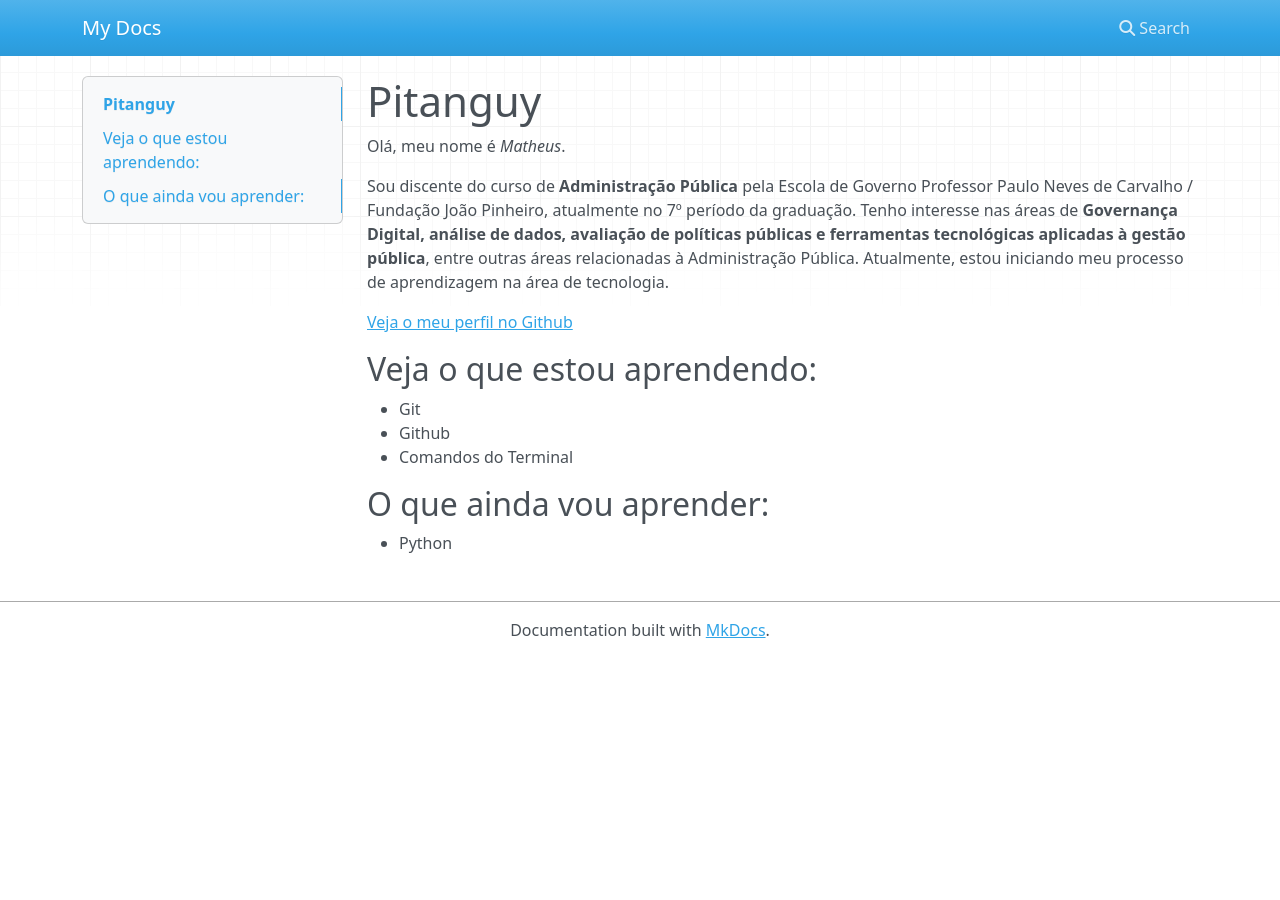
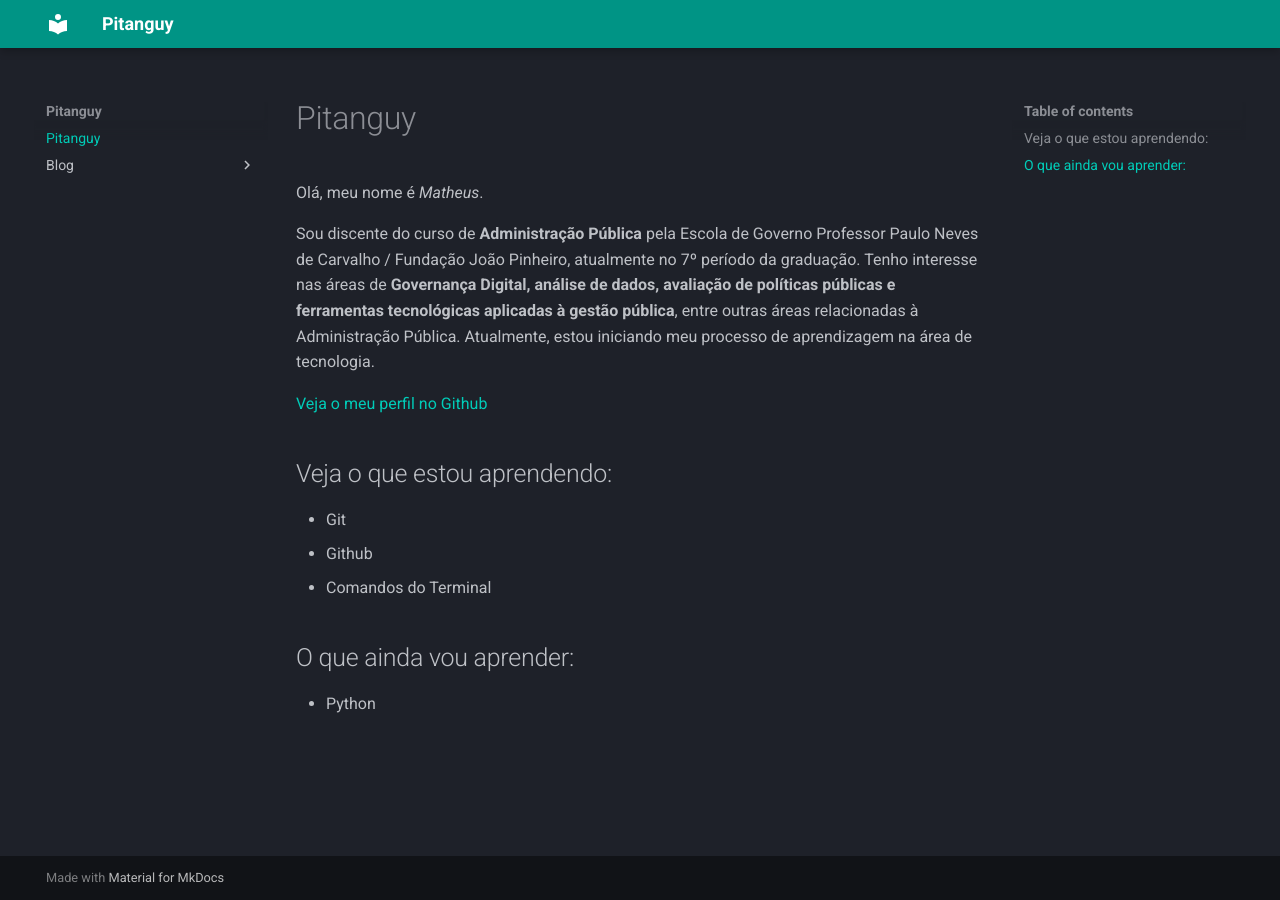
Before and after one commit to mathpitanguy/pitanguy, an MkDocs documentation site: the page built from docs/index.md, in a window 1280 px wide. Built offline with MkDocs 1.6.1 and Material for MkDocs 9.7.7, drawn with Linux system fonts in a browser that asks for light colours; nearby versions of some CDN libraries.

Commit message:
Customiza página com Material for Mkdocs.

```diff
--- a/mkdocs.yml
+++ b/mkdocs.yml
@@ -1 +1,14 @@
-site_name: My Docs
+site_name: Pitanguy
+site_url: https://mydomain.org/mysite
+theme:
+  name: material
+  palette:
+    scheme: slate
+    primary: teal
+    accenty: green
+  font:
+    text: Roboto
+    code: Roboto Mono
+
+plugins:
+  - blog
--- a/pyproject.toml
+++ b/pyproject.toml
@@ -8,7 +8,8 @@ authors = [
 readme = "README.md"
 requires-python = ">=3.12"
 dependencies = [
-    "mkdocs (>=1.6.1,<2.0.0)"
+    "mkdocs (>=1.6.1,<2.0.0)",
+    "mkdocs-material (>=9.7.4,<10.0.0)"
 ]
 
 
```
Also changed, not shown: docs/blog/index.md (added, +1 -0 lines), 1 other file.
